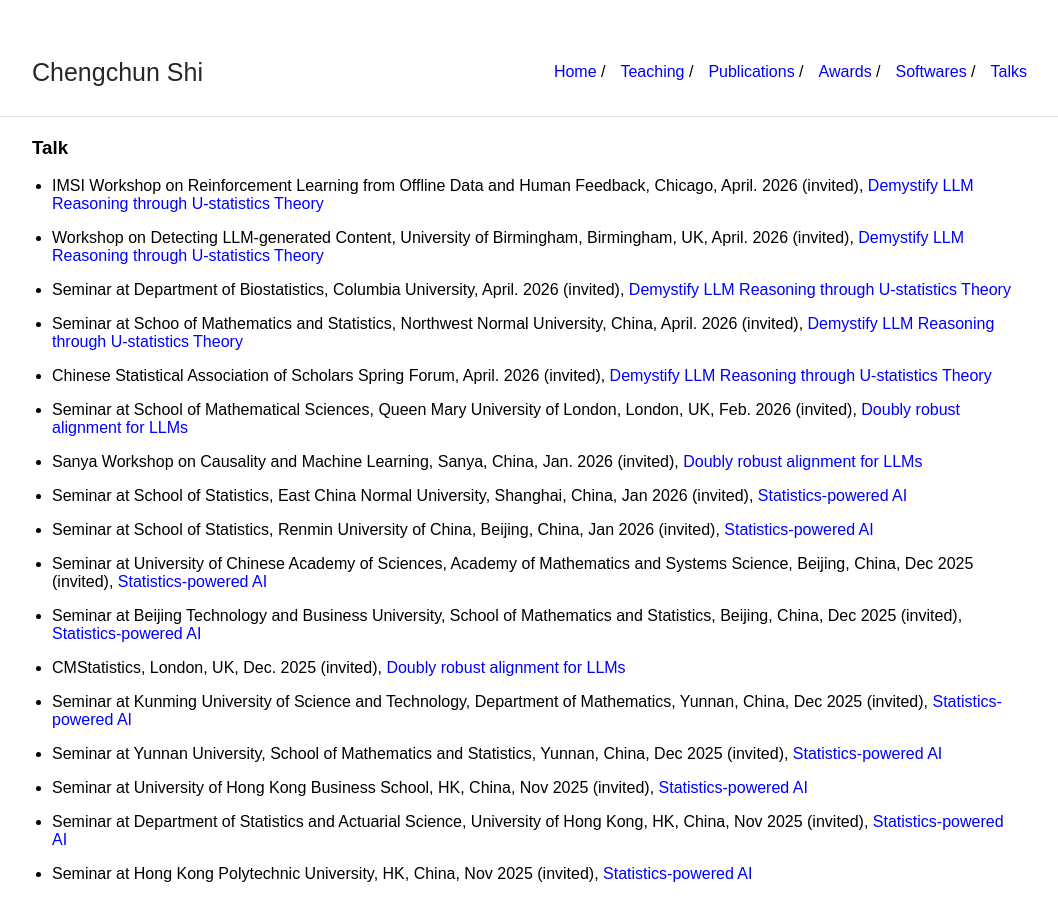
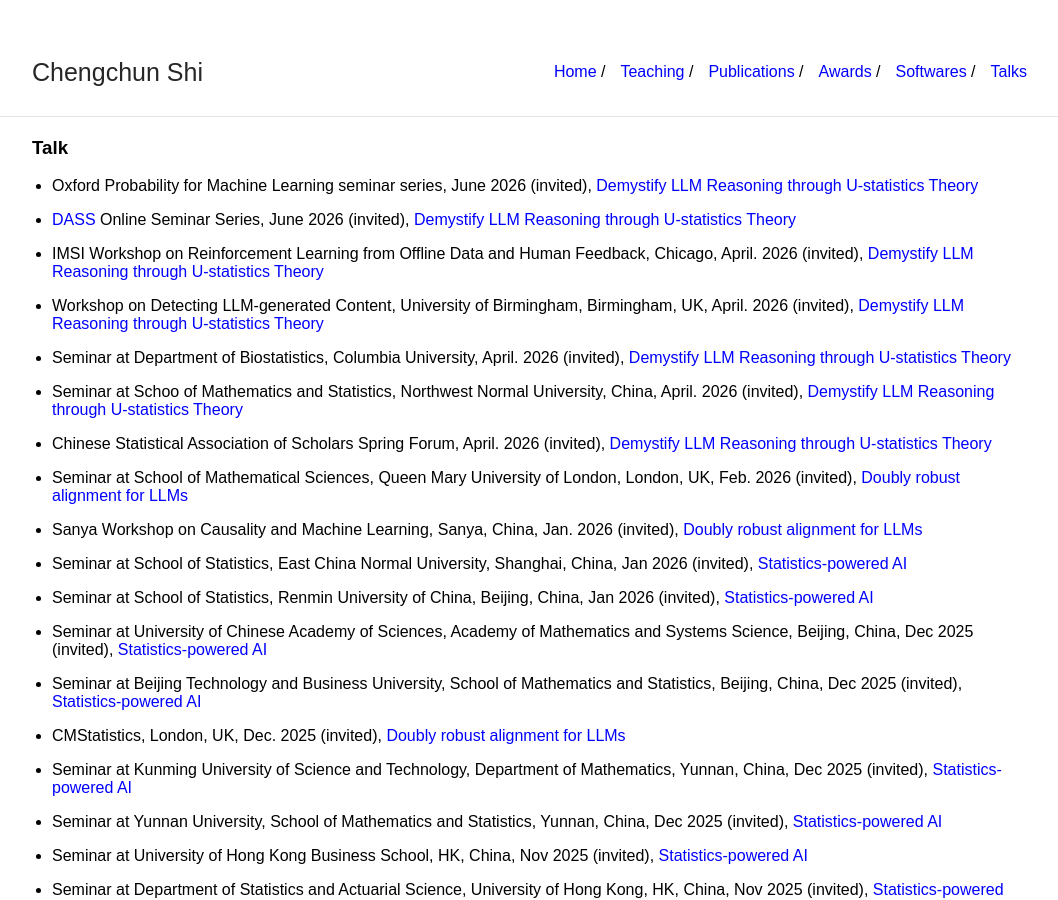
Before and after one commit to callmespring/callmespring.github.io, a Jekyll site: the page built from talk.md, in a window 1280 px wide and 900 px high. Shown: the whole window, without its empty margins (108-1166 px from the left). Built offline with Jekyll 4.4.1, drawn with Linux system fonts in a browser that asks for light colours.

Commit message:
Update talk.md

```diff
--- a/talk.md
+++ b/talk.md
@@ -4,6 +4,11 @@ title: Talk
 ---
 
 ### Talk
+
+* Oxford Probability for Machine Learning seminar series, June 2026 (invited), [Demystify LLM Reasoning through U-statistics Theory](./slides/GRPO.pdf)
+
+* [DASS](https://www.dass-programme.org/virtual-seminar-series
+) Online Seminar Series, June 2026 (invited), [Demystify LLM Reasoning through U-statistics Theory](./slides/GRPO.pdf)
 
 * IMSI Workshop on Reinforcement Learning from Offline Data and Human Feedback, Chicago, April. 2026 (invited), [Demystify LLM Reasoning through U-statistics Theory](./slides/GRPO.pdf)
 
```
